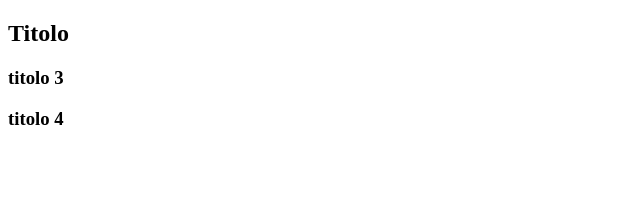
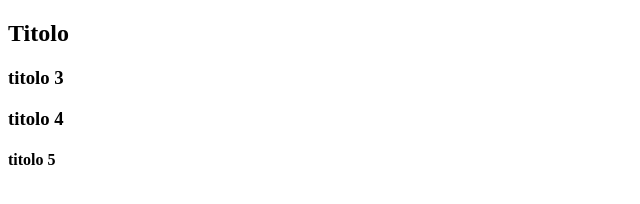
Before and after one commit to rekk88/Test, a plain HTML site: page index.html in a window 1280 px wide. Shown: the full height of the page, 0-640 px from the left. Drawn offline with Linux system fonts and the light colour scheme.

Commit message:
Add title 5

```diff
--- a/index.html
+++ b/index.html
@@ -10,5 +10,6 @@
     <h2>Titolo</h2>
     <h3>titolo 3</h3>
     <h3>titolo 4</h3>
+    <h4>titolo 5</h4>
 </body>
 </html>
```
